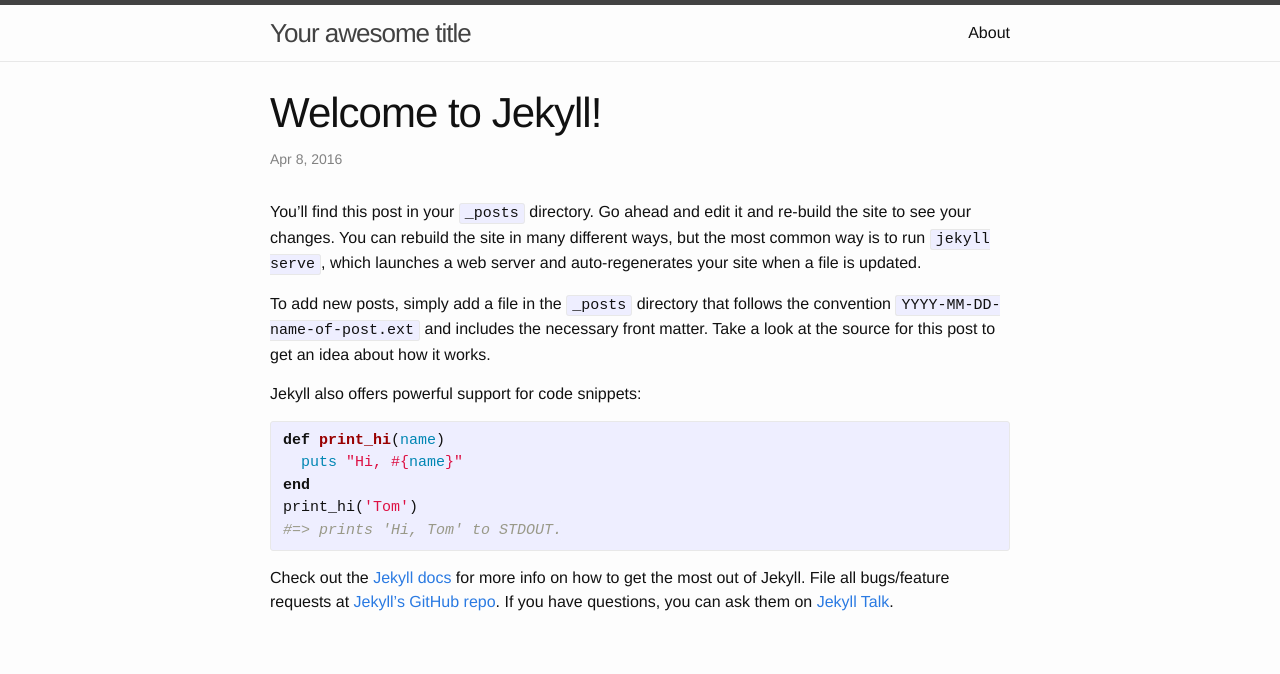
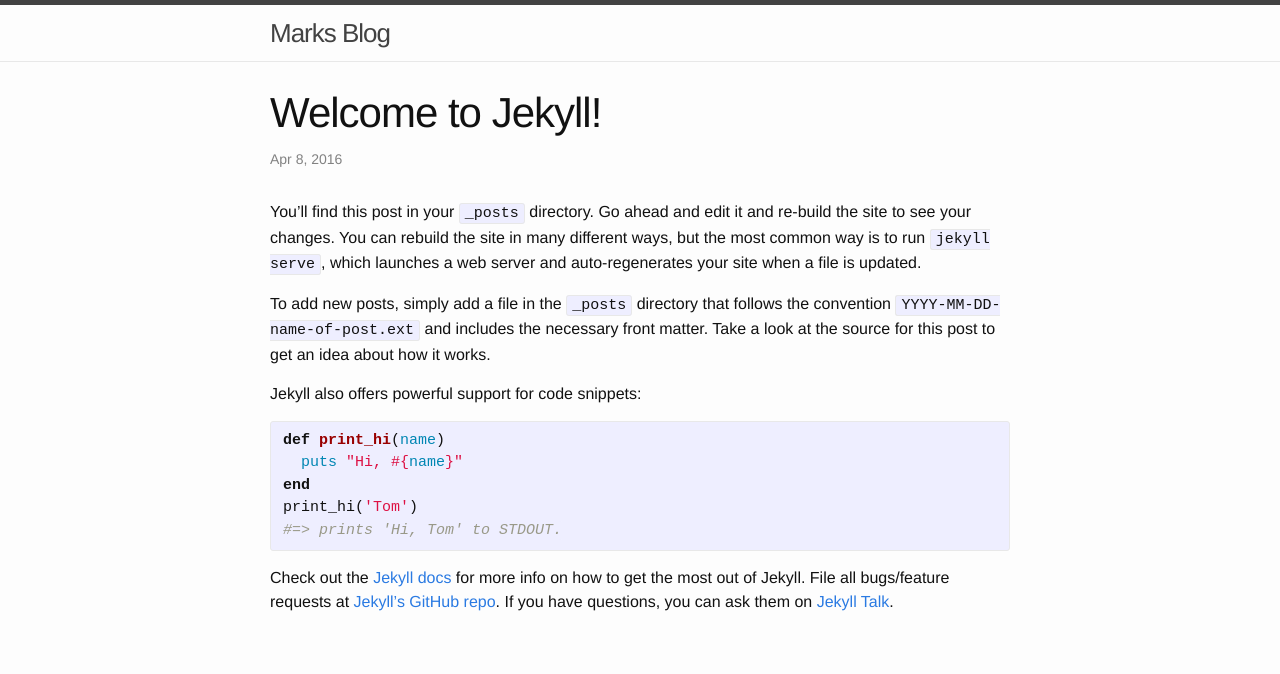
Before and after one commit to markspanbroek/markspanbroek.github.io, a Jekyll site: the page built from _posts/2016-04-08-welcome-to-jekyll.markdown, in a window 1280 px wide. Shown: the top 674 px of the page. Built offline with Jekyll 4.4.1, drawn with Linux system fonts in a browser that asks for light colours; some of the changed text lies outside the part shown; grey boxes are pictures that could not be loaded.

```diff
--- a/_config.yml
+++ b/_config.yml
@@ -1,21 +1,3 @@
-# Welcome to Jekyll!
-#
-# This config file is meant for settings that affect your whole blog, values
-# which you are expected to set up once and rarely need to edit after that.
-# For technical reasons, this file is *NOT* reloaded automatically when you use
-# 'jekyll serve'. If you change this file, please restart the server process.
-
-# Site settings
-title: Your awesome title
-email: your-email@domain.com
-description: > # this means to ignore newlines until "baseurl:"
-  Write an awesome description for your new site here. You can edit this
-  line in _config.yml. It will appear in your document head meta (for
-  Google search results) and in your feed.xml site description.
-baseurl: "" # the subpath of your site, e.g. /blog
-url: "http://yourdomain.com" # the base hostname & protocol for your site
-twitter_username: jekyllrb
-github_username:  jekyll
-
-# Build settings
-markdown: kramdown
+title: Marks Blog
+url: "https://mark.spanbroek.net"
+description: "Musings about Software Development"
--- a/_includes/footer.html
+++ /dev/null
@@ -1,38 +0,0 @@
-<footer class="site-footer">
-
-  <div class="wrapper">
-
-    <h2 class="footer-heading">{{ site.title }}</h2>
-
-    <div class="footer-col-wrapper">
-      <div class="footer-col footer-col-1">
-        <ul class="contact-list">
-          <li>{{ site.title }}</li>
-          <li><a href="mailto:{{ site.email }}">{{ site.email }}</a></li>
-        </ul>
-      </div>
-
-      <div class="footer-col footer-col-2">
-        <ul class="social-media-list">
-          {% if site.github_username %}
-          <li>
-            {% include icon-github.html username=site.github_username %}
-          </li>
-          {% endif %}
-
-          {% if site.twitter_username %}
-          <li>
-            {% include icon-twitter.html username=site.twitter_username %}
-          </li>
-          {% endif %}
-        </ul>
-      </div>
-
-      <div class="footer-col footer-col-3">
-        <p>{{ site.description }}</p>
-      </div>
-    </div>
-
-  </div>
-
-</footer>
--- a/index.html
+++ b/index.html
@@ -3,8 +3,6 @@ layout: default
 ---
 
 <div class="home">
-
-  <h1 class="page-heading">Posts</h1>
 
   <ul class="post-list">
     {% for post in site.posts %}
@@ -18,6 +16,4 @@ layout: default
     {% endfor %}
   </ul>
 
-  <p class="rss-subscribe">subscribe <a href="{{ "/feed.xml" | prepend: site.baseurl }}">via RSS</a></p>
-
 </div>
```
Also changed, not shown: about.md (deleted, +0 -15 lines).
